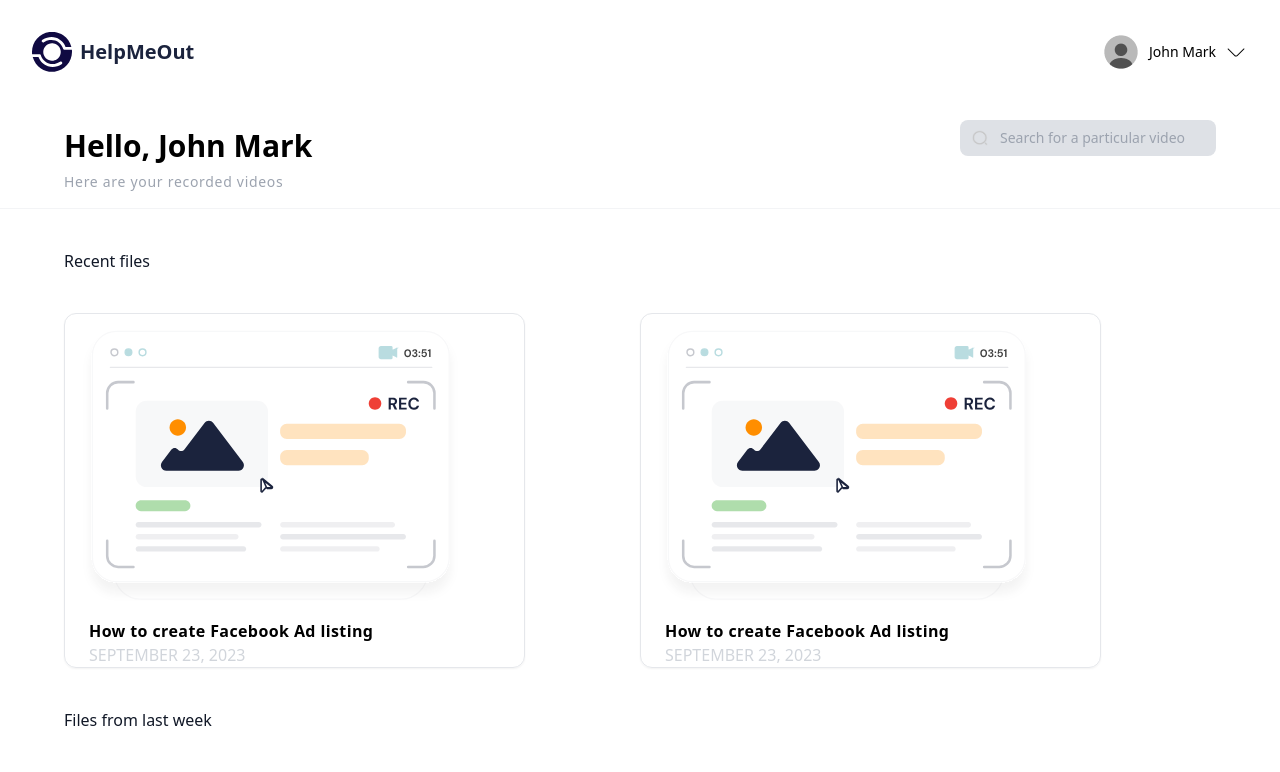
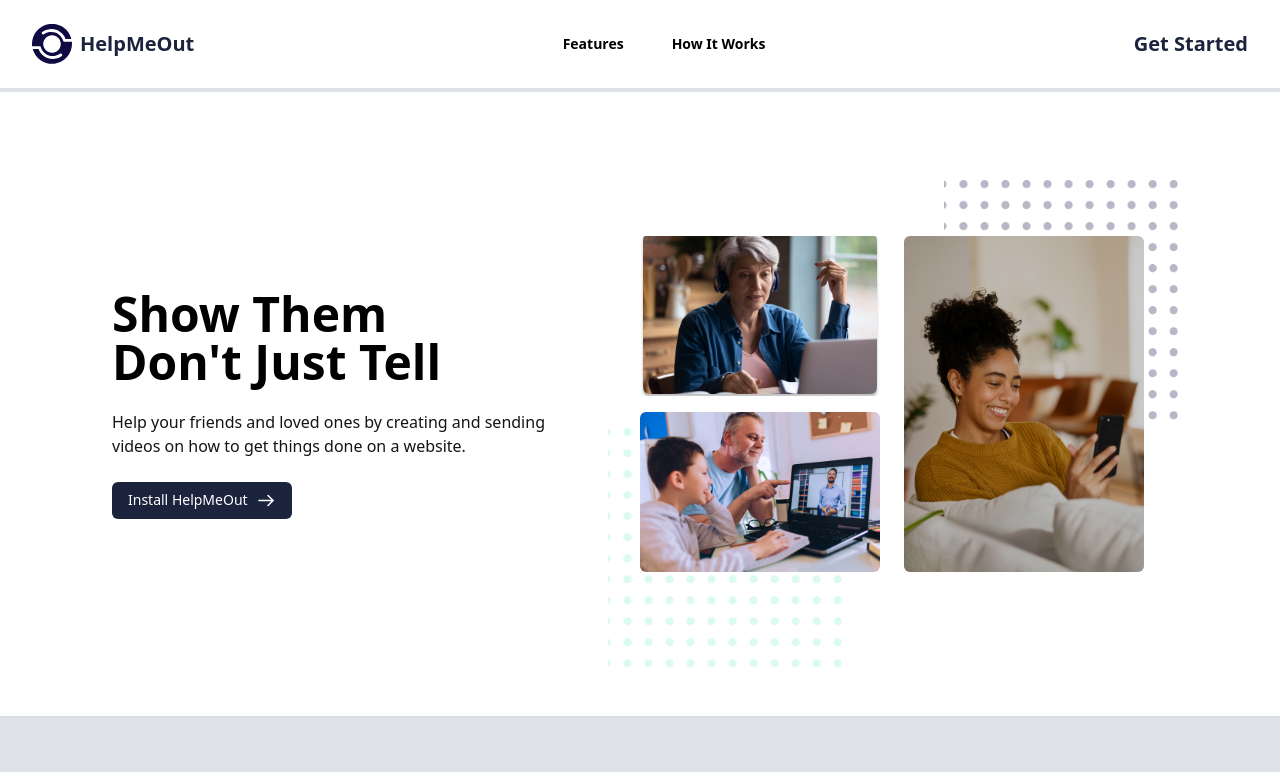
Before and after one commit to Oghenekparobo/x5, a React (Vite) app: page / in a window 1280 px wide. Shown: the top 772 px of the page. Built offline with nearby package versions, Linux system fonts and the light colour scheme.

Commit message:
for unauthenticated users

```diff
--- a/src/pages/HomeLayout.jsx
+++ b/src/pages/HomeLayout.jsx
@@ -8,14 +8,14 @@ import Private from "../components/private/Index";
 const HomeLayout = () => {
   return (
     <div className="bg-custom-body">
-      {/* <div className="public">
+      <div className="public">
         <Navbar />
         <Header />
         <Feature />
         <Work />
-      </div> */}
+      </div>
 
-      <Private />
+      {/* <Private /> */}
 
       <Footer />
     </div>
```
